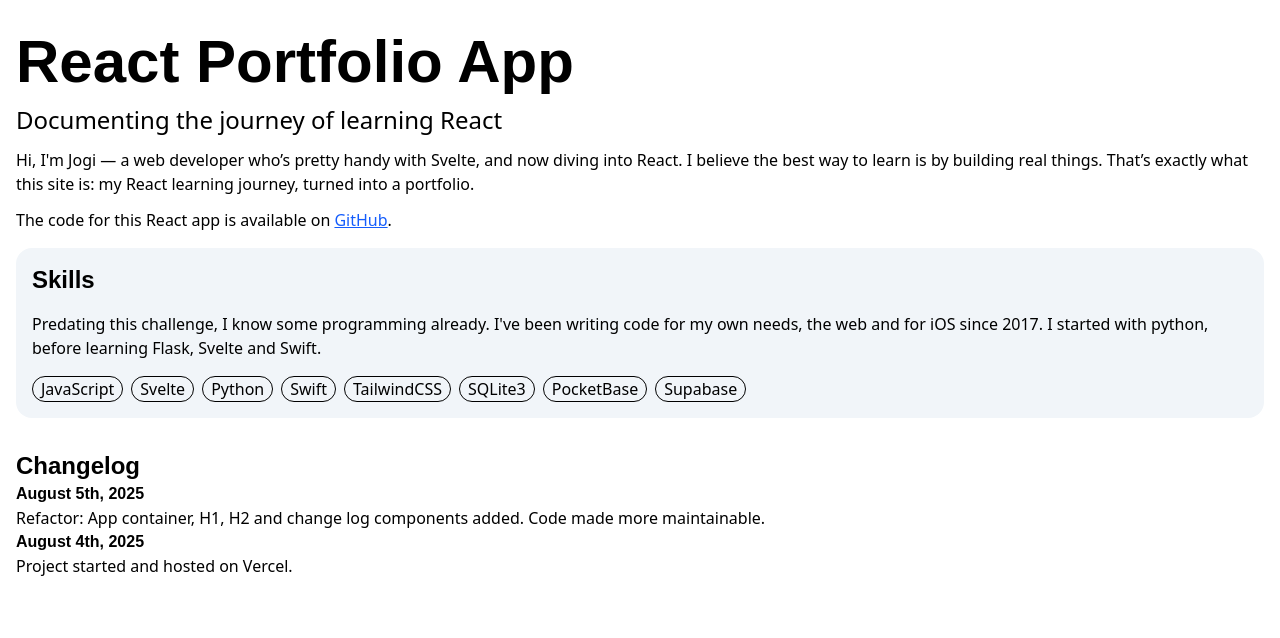
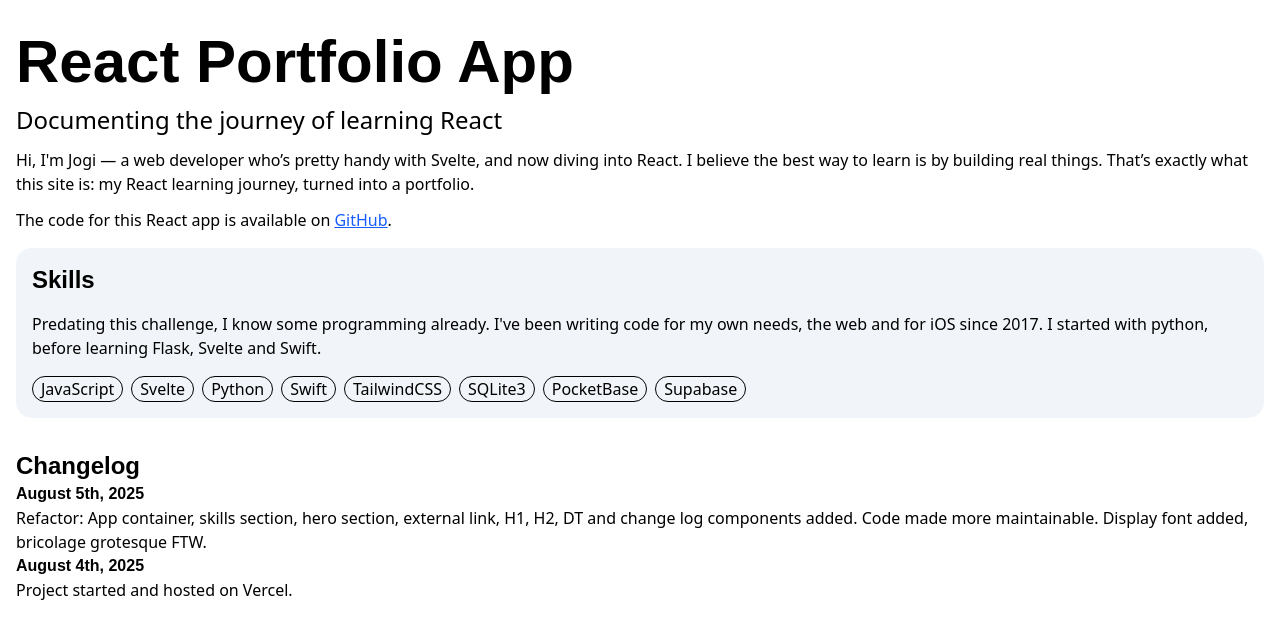
Before and after one commit to realJogicodes/portfolio-app, a React (Vite) app: page / in a window 1280 px wide. Shown: the top 638 px of the page. Built offline with nearby package versions, Linux system fonts and the light colour scheme.

Commit message:
change log updated

```diff
--- a/src/components/ChangeLog.tsx
+++ b/src/components/ChangeLog.tsx
@@ -7,7 +7,10 @@ export default function ChangeLog() {
 			<H2>Changelog</H2>
 			<dl>
 				<DT>August 5th, 2025</DT>
-				<dd>Refactor: App container, H1, H2 and change log components added. Code made more maintainable.</dd>
+				<dd>
+					Refactor: App container, skills section, hero section, external link, H1, H2, DT and change log components added. Code made more maintainable. Display font added,
+					bricolage grotesque FTW.
+				</dd>
 				<DT>August 4th, 2025</DT>
 				<dd>Project started and hosted on Vercel.</dd>
 			</dl>
```
